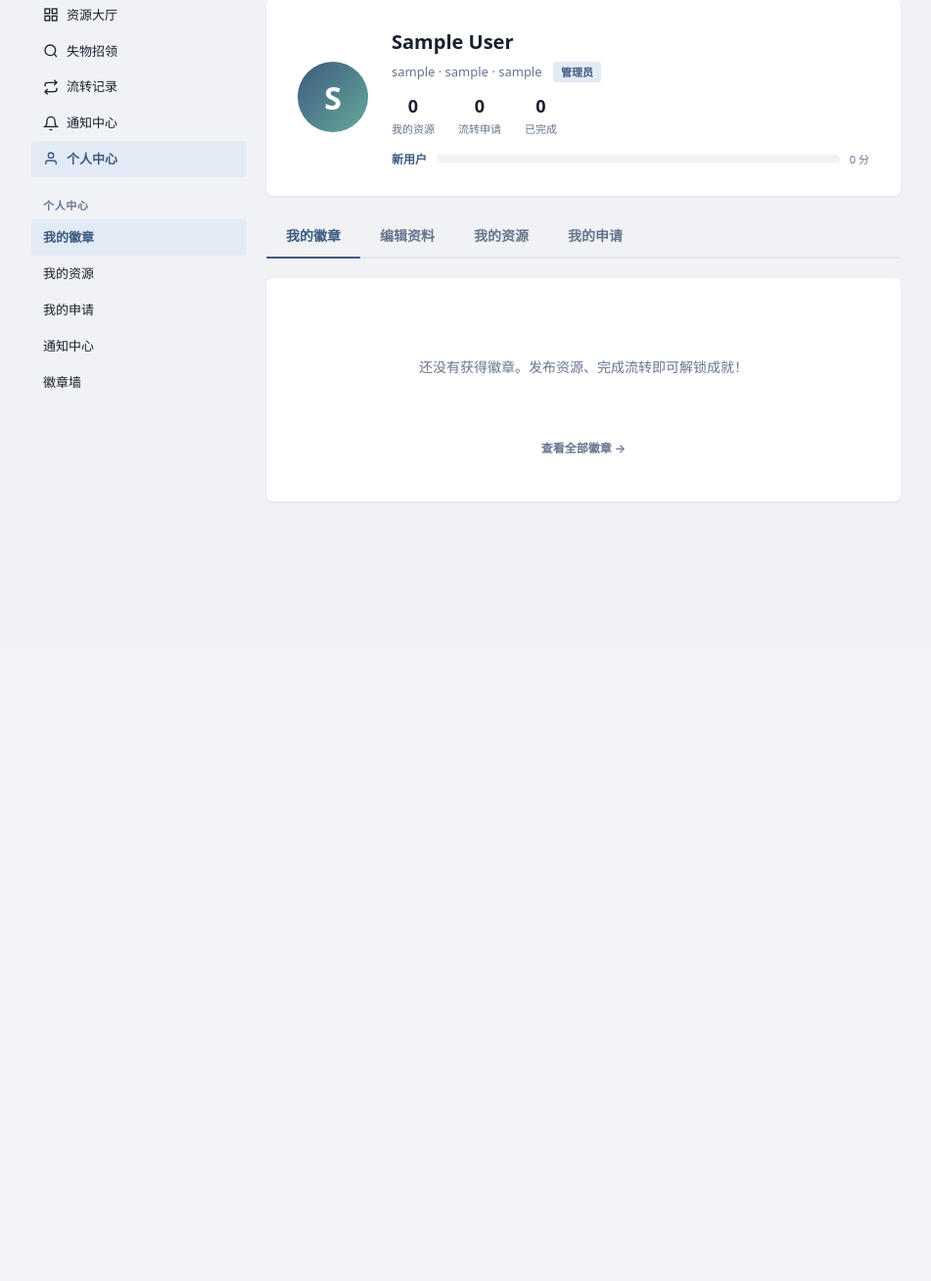
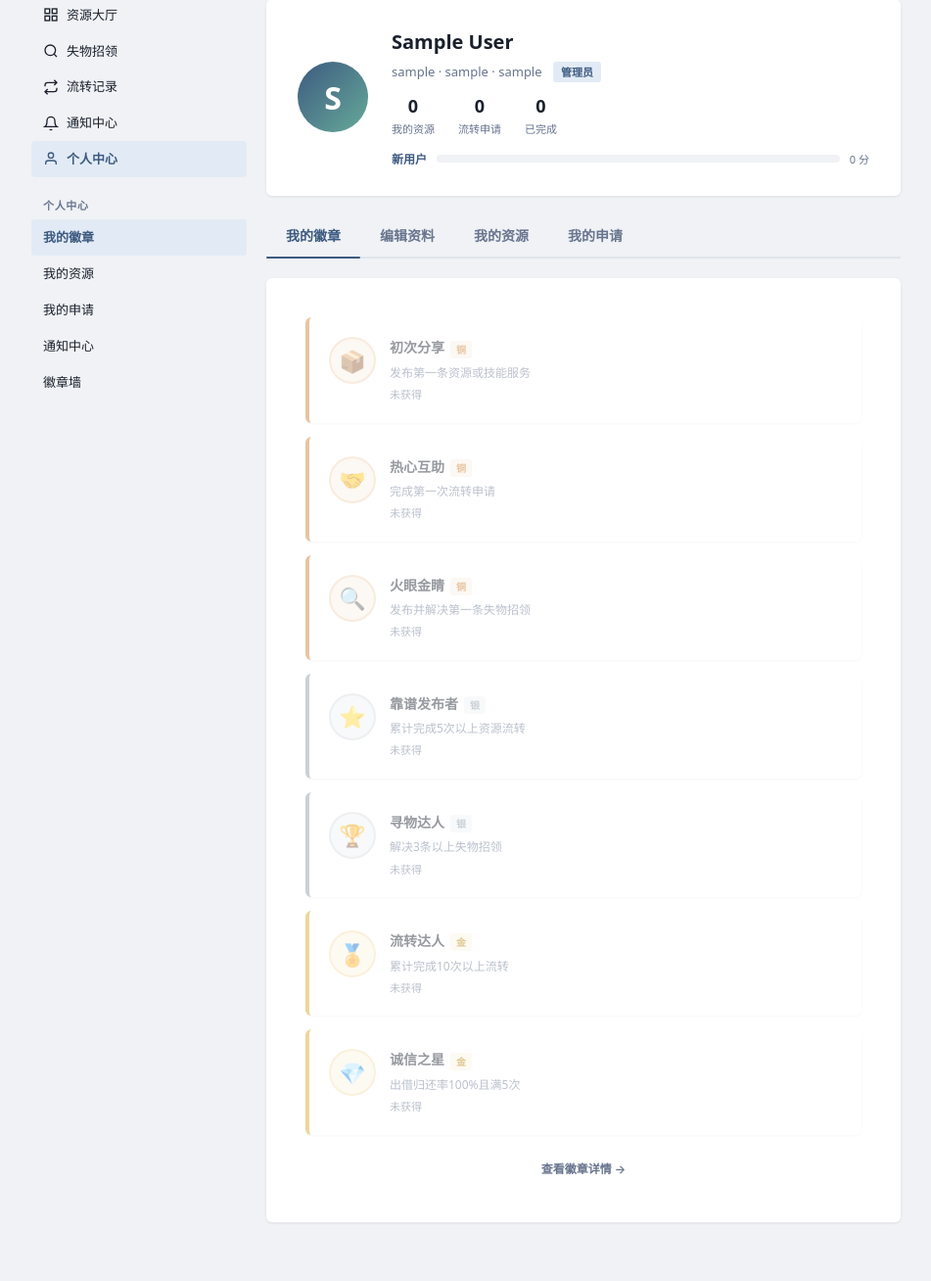
Before and after one commit to LaFanCYC/Prts-CN-New, a Flask app: page /profile in a window 1280 px wide. Shown: the part 160-1468 px from the top of the page at 98% size, without its empty margins (24-975 px from the left). Before the commit the page ends 673 px from the top, so only its background shows below. Run offline with Flask 3, Linux system fonts and the light colour scheme; the visitor is signed in with stand-in values (Sample User, id 1); data comes from the database, SQL or seed files in the repository; data that the repository does not hold is empty.

Commit message:
feat: profile badge tab shows all 7 badges with earned/locked styling

```diff
--- a/app.py
+++ b/app.py
@@ -299,7 +299,8 @@ def create_app(test_config=None) -> Flask:
         trust = {"level": level, "score": score, "percent": min(int(score / next_at * 100), 100)}
         my_badges = [dict(b) for b in db.execute(
             "SELECT ub.*,bd.name,bd.description,bd.tier,bd.icon FROM user_badges ub JOIN badges bd ON bd.id=ub.badge_id WHERE ub.user_id=?", (g.user["id"],)).fetchall()]
-        return render_template("profile.html", stats=stats, trust=trust, my_badges=my_badges)
+        earned_ids = {b["badge_id"] for b in my_badges}
+        return render_template("profile.html", stats=stats, trust=trust, my_badges=my_badges, all_badges=BADGE_DEFINITIONS, earned_ids=earned_ids)
 
     @app.route("/resources")
     def resources():
--- a/templates/profile.html
+++ b/templates/profile.html
@@ -34,24 +34,26 @@
 
 <div class="tab-content active" id="tab-badges" role="tabpanel">
   <div class="card"><div class="card-body">
-  {% if my_badges %}
   <div class="badge-grid profile-badges">
-  {% for b in my_badges %}
-    <div class="badge-card earned" style="border-left:4px solid {{ b.tier_color }}">
-      <div class="badge-icon" style="background:{{ b.tier_color }}20;color:{{ b.tier_color }};border-color:{{ b.tier_color }}40">{{ b.icon }}</div>
+  {% for b in all_badges %}
+    {% set earned = b.id in earned_ids %}
+    {% set color = {'bronze':'#cd7f32','silver':'#8a99a5','gold':'#daa520'}[b.tier] %}
+    <div class="badge-card{% if earned %} earned{% else %} locked{% endif %}" style="border-left:4px solid {{ color }};{% if not earned %}opacity:.45{% endif %}">
+      <div class="badge-icon" style="background:{{ color }}20;color:{{ color }};border-color:{{ color }}40">{{ b.icon }}</div>
       <div class="badge-info">
-        <h4>{{ b.name }}<span class="badge-tier {{ b.tier }}">{{ {'bronze':'铜','silver':'银','gold':'金'}[b.tier] }}</span></h4>
+        <h4>{{ b.name }}<span class="badge-tier {{ b.tier }}">{{ {'bronze':'铜','silver':'银','gold':'金'}[b.tier] }}</span>{% if earned %}<span class="badge-earned-check">&#10003;</span>{% endif %}</h4>
         <p>{{ b.description }}</p>
-        <small>获得于 {{ b.granted_at }}</small>
+        {% if earned %}
+        {% for ub in my_badges %}{% if ub.badge_id == b.id %}<small>获得于 {{ ub.granted_at }}</small>{% endif %}{% endfor %}
+        {% else %}
+        <small class="muted">未获得</small>
+        {% endif %}
       </div>
     </div>
   {% endfor %}
   </div>
-  {% else %}
-  <div class="empty">还没有获得徽章。发布资源、完成流转即可解锁成就！</div>
-  {% endif %}
   <div style="margin-top:16px;text-align:center">
-    <a href="{{ url_for('badges') }}" class="btn btn-text btn-sm">查看全部徽章 &rarr;</a>
+    <a href="{{ url_for('badges') }}" class="btn btn-text btn-sm">查看徽章详情 &rarr;</a>
   </div>
   </div></div>
 </div>
```
